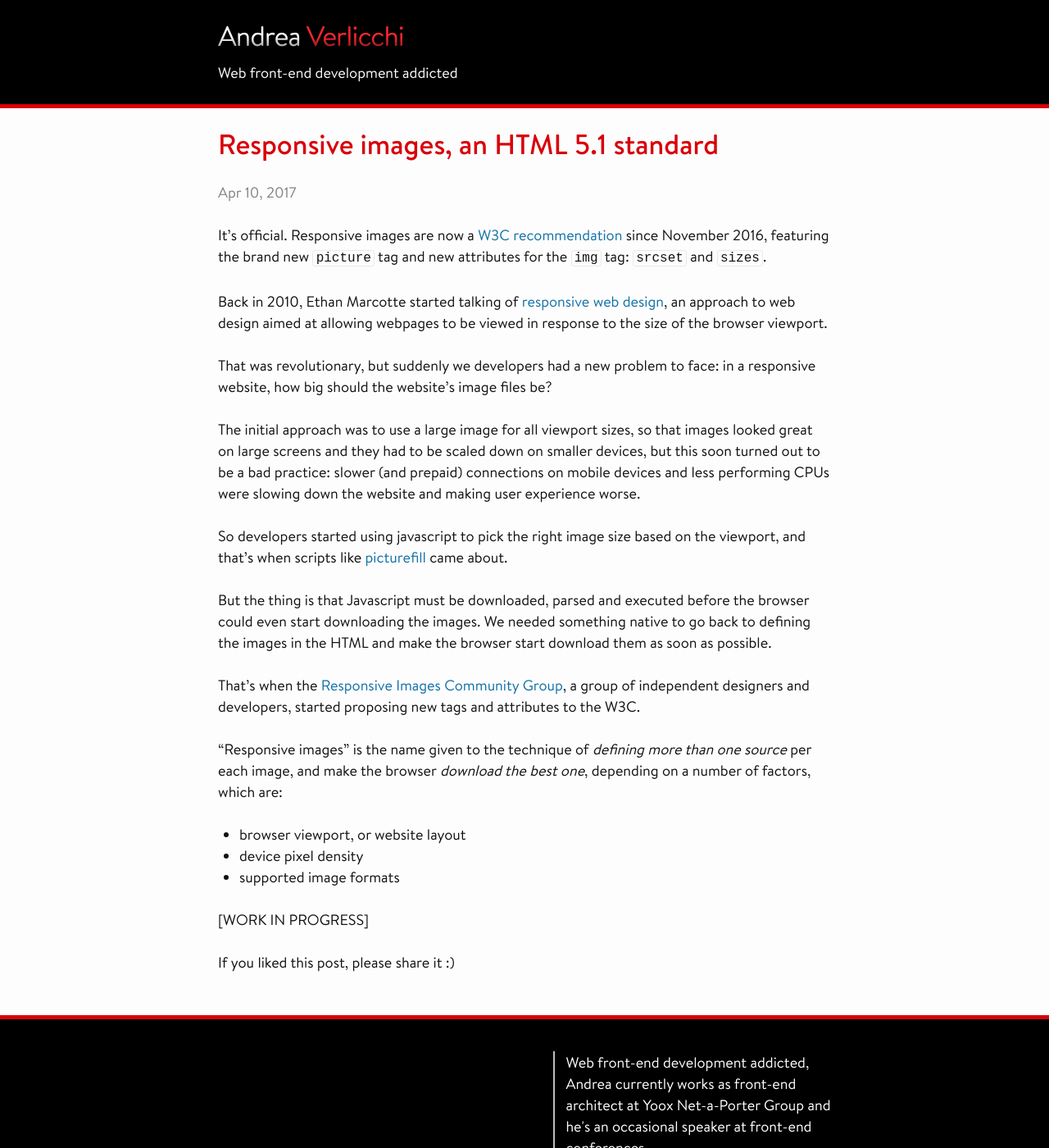
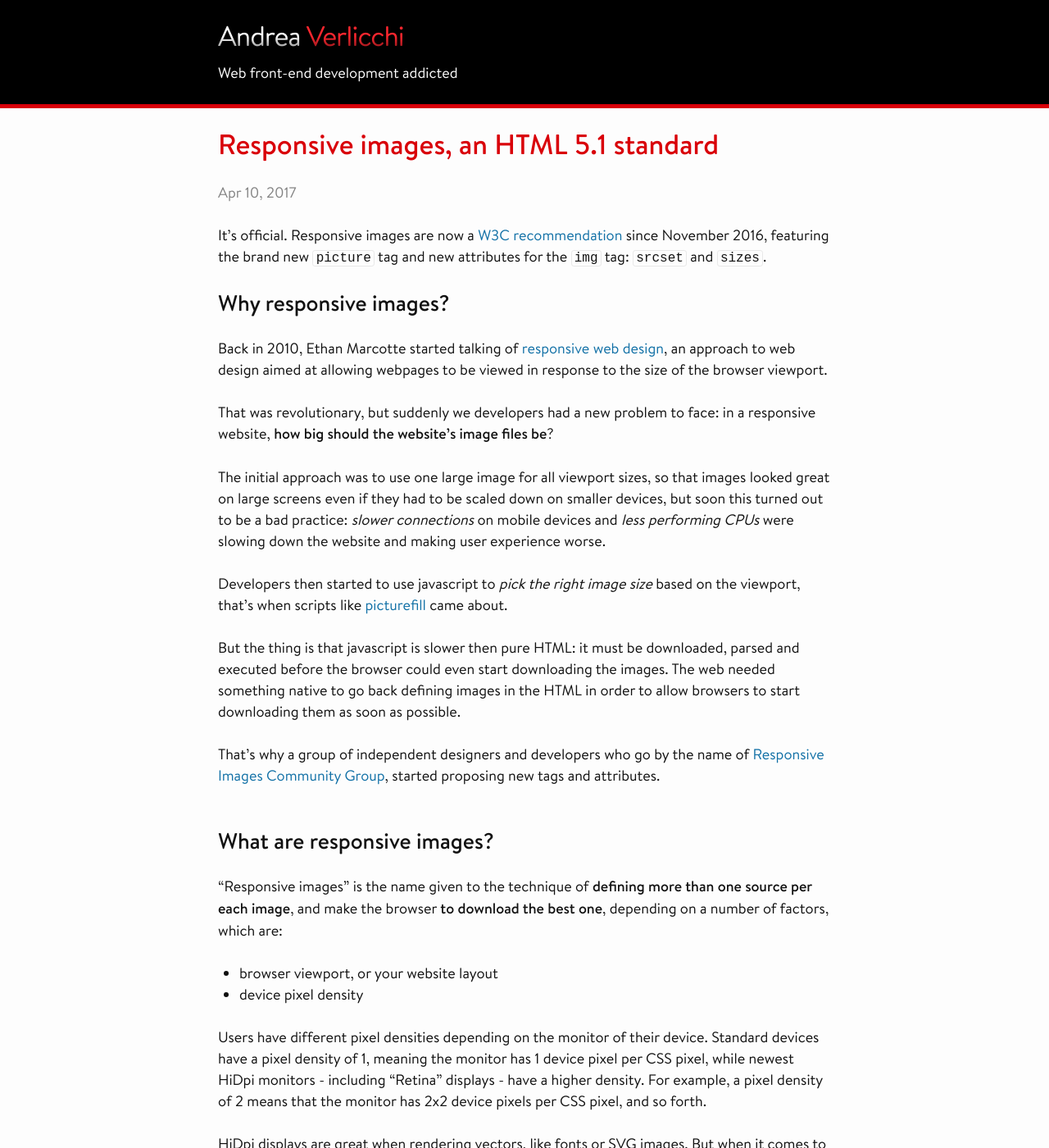
Before and after one commit to verlok/verlok.github.io, a Jekyll site: the page built from _posts/2017-04-10-responsive-images-a-html-51-standard.md, in a window 1280 px wide and 1400 px high. Shown: the whole window at 82% size. Built offline with Jekyll 4.4.1, drawn with Linux system fonts in a browser that asks for light colours; comment, search, counter and statistics services are not loaded; some of the changed text lies outside the part shown.

Commit message:
Blog post about respimg - WIP

````diff
--- a/_posts/2017-04-10-responsive-images-a-html-51-standard.md
+++ b/_posts/2017-04-10-responsive-images-a-html-51-standard.md
@@ -11,22 +11,94 @@
 
 It's official. Responsive images are now a [W3C recommendation](https://www.w3.org/TR/html51/) since November 2016, featuring the brand new `picture` tag and new attributes for the `img` tag: `srcset` and `sizes`.
 
+## Why responsive images?
+
 Back in 2010, Ethan Marcotte started talking of [responsive web design](https://alistapart.com/article/responsive-web-design), an approach to web design aimed at allowing webpages to be viewed in response to the size of the browser viewport.
 
-That was revolutionary, but suddenly we developers had a new problem to face: in a responsive website, how big should the website's image files be?
+That was revolutionary, but suddenly we developers had a new problem to face: in a responsive website, **how big should the website's image files be**?
 
-The initial approach was to use a large image for all viewport sizes, so that images looked great on large screens and they had to be scaled down on smaller devices, but this soon turned out to be a bad practice: slower (and prepaid) connections on mobile devices and less performing CPUs were slowing down the website and making user experience worse.
+The initial approach was to use one large image for all viewport sizes, so that images looked great on large screens even if they had to be scaled down on smaller devices, but soon this turned out to be a bad practice: *slower connections* on mobile devices and *less performing CPUs* were slowing down the website and making user experience worse.
 
-So developers started using javascript to pick the right image size based on the viewport, and that's when scripts like [picturefill](https://github.com/scottjehl/picturefill) came about.
+Developers then started to use javascript to *pick the right image size* based on the viewport, that's when scripts like [picturefill](https://github.com/scottjehl/picturefill) came about.
 
-But the thing is that Javascript must be downloaded, parsed and executed before the browser could even start downloading the images. We needed something native to go back to defining the images in the HTML and make the browser start download them as soon as possible.
+But the thing is that javascript is slower then pure HTML: it must be downloaded, parsed and executed before the browser could even start downloading the images. The web needed something native to go back defining images in the HTML in order to allow browsers to start downloading them as soon as possible.
 
-That's when the [Responsive Images Community Group](http://ricg.io/), a group of independent designers and developers, started proposing new tags and attributes to the W3C.
+That's why a group of independent designers and developers who go by the name of [Responsive Images Community Group](http://ricg.io/), started proposing new tags and attributes.
 
-"Responsive images" is the name given to the technique of *defining more than one source* per each image, and make the browser *download the best one*, depending on a number of factors, which are:
+## What are responsive images?
 
-* browser viewport, or website layout
+"Responsive images" is the name given to the technique of **defining more than one source per each image**, and make the browser **to download the best one**, depending on a number of factors, which are:
+
+* browser viewport, or your website layout
 * device pixel density
-* supported image formats
 
-[WORK IN PROGRESS]
+Users have different pixel densities depending on the monitor of their device. Standard devices have a pixel density of 1, meaning the monitor has 1 device pixel per CSS pixel, while newest HiDpi monitors - including "Retina" displays - have a higher density. For example, a pixel density of 2 means that the monitor has 2x2 device pixels per CSS pixel, and so forth.
+
+HiDpi displays are great when rendering vectors, like fonts or SVG images. But when it comes to render images, browsers will just stretch the original image, making it blurry on devices that are supposed to deliver a better quality.
+
+## Supporting hiDpi displays
+
+The simplest of things you can do with the new `srcset` attribute is supporting different pixel densities. You just need to specify different sources for your image, describing each one with the `x` descriptor, which indicates the pixel density of the image source. Like that:
+
+```html
+<img src="shirt_300w.jpg"
+  srcset="shirt_300w.jpg 1x,
+          shirt_600w.jpg 2x"
+  alt="A beautiful shirt"
+  width="300" height="380">
+```
+
+In this example, we want to display an image of 300 x 380 *CSS* pixels. The standard density image is `shirt_300w.jpg` and it's described by the `1x` descriptor. The double density image is `shirt_300w.jpg`, and it needs to be 600 x 760 pixels.
+
+**Note:** browsers that understand the new `srcset` attribute will ignore the `src` one, which is still required.
+
+This is already a good result to deliver the best image quality to our users, but what if in our responsive layout the image size varies depending on the available space?
+
+## Different image sizes
+
+Let's suppose that our image must be wide:
+
+- 300 pixels on small (< 600) viewports
+- 600 pixels on medium (> 600) viewports
+- 1200 pixels on large (> 1200) viewports
+
+How do we make sure that our users always get the image size that best fits their viewport *and* pixel density?
+
+We can define images of these sizes:
+
+| Density / Viewport width | < 600     | >= 600      | >= 1200     |
+|--------------------------|-----------|-------------|-------------|
+| 1x                       | 300 x 380 | 600 x 760   | 1200 x 1520 |
+| 2x                       | 600 x 760 | 1200 x 1520 | 2400 x 3040 |
+
+As you can see, we're using 4 different image sizes. I advice to name the images with their width on the name, since it's much clearer to understand.
+
+- 300 x 380 - shirt_300w.jpg
+- 600 x 760 - shirt_600w.jpg
+- 1200 x 1520 - shirt_1200w.jpg
+- 2400 x 3040 - shirt_2400w.jpg
+
+To markup this in our HTML, we must do:
+
+```html
+<img src="shirt_300w.jpg"
+  srcset="shirt_300w.jpg 300w,
+          shirt_600w.jpg 600w,
+          shirt_1200w.jpg 1200w,
+          shirt_2400w.jpg 2400w"
+  alt="A beautiful shirt"
+  sizes="(min-width: 1200px) 1200px,
+    (min-width: 600px) 600px,
+    300px">
+```
+
+TODO: CHECK THE ORDER IN `SIZES`
+
+
+
+
+## Browser support
+
+The `srcset` attribute was known to be supported across all browsers except IE 11, but a [bug](https://developer.microsoft.com/en-us/microsoft-edge/platform/issues/7778808/) in MS Edge 14 was recently discovered.
+
+Fortunately, there's an official [polyfill](https://github.com/scottjehl/picturefill/) which makes everything work properly on every browser.
````
